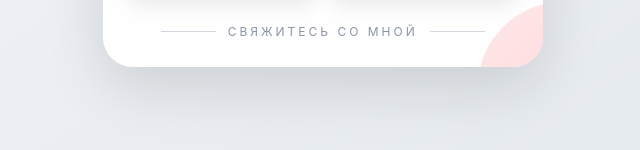
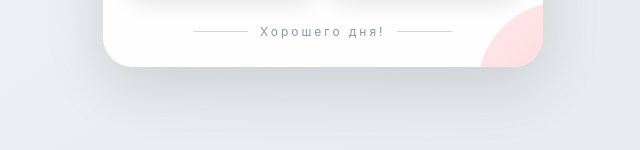
Before and after one commit to pz5pkz28kw-art/pz5pkz28kw-art.github.io, a plain HTML site: page index.html in a window 1280 px wide. Shown: the part 602-752 px from the top of the page, 312-952 px from the left. Drawn offline with Linux system fonts and the light colour scheme.

Commit message:
Update index.html

```diff
--- a/index.html
+++ b/index.html
@@ -237,7 +237,7 @@ WhatsApp
 </div>
 
 <div class="footer">
-СВЯЖИТЕСЬ СО МНОЙ
+Хорошего дня!
 </div>
 
 </div>
```
